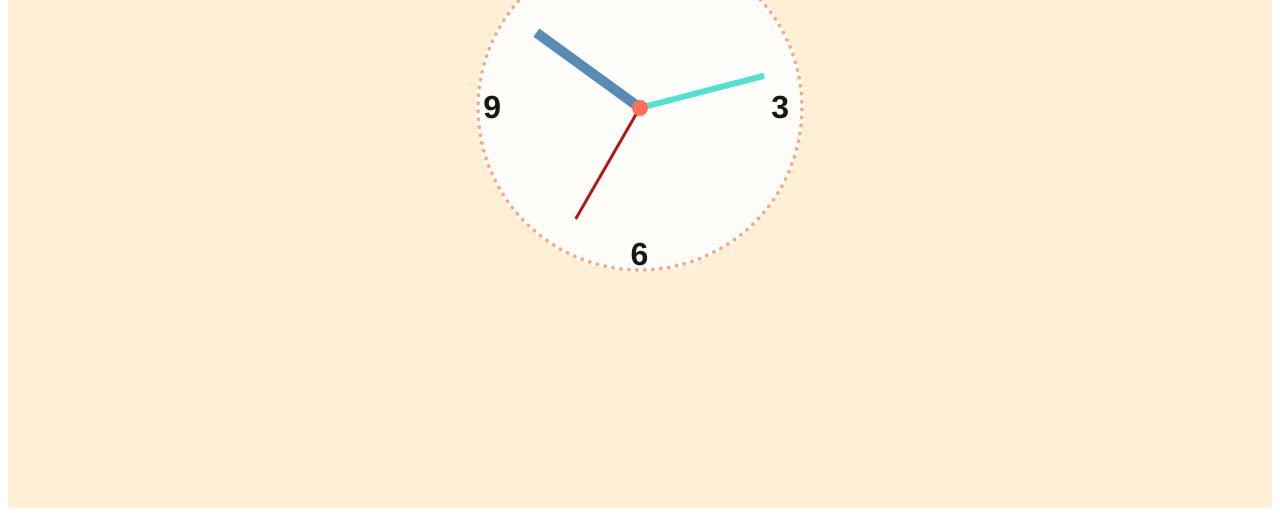
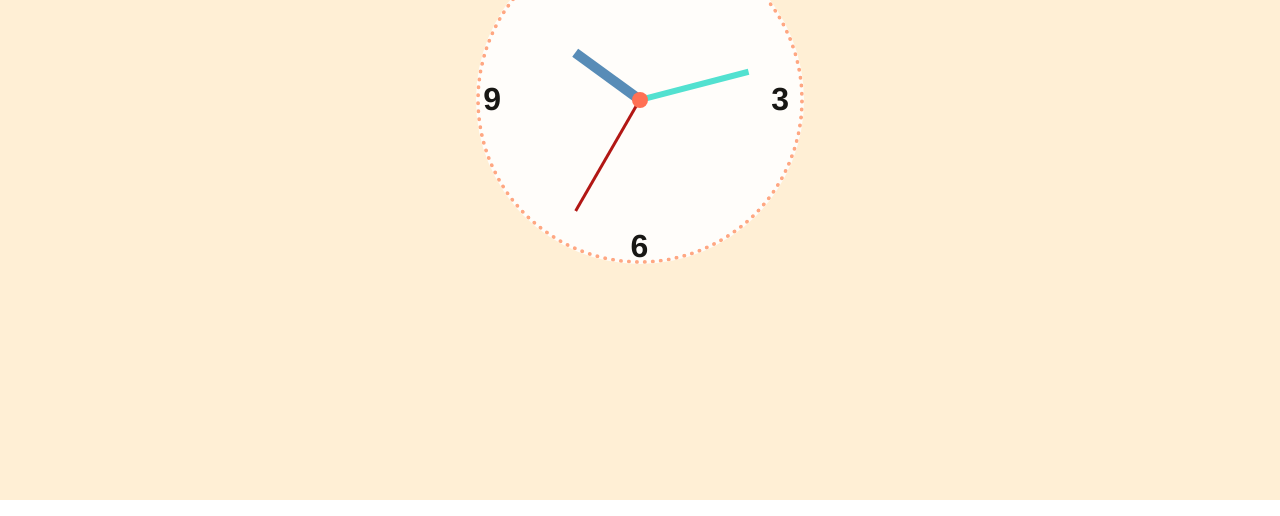
Before and after one commit to Karpikovas/watch, a plain HTML site: page index.html in a window 1280 px wide. Shown: the part 300-816 px from the top of the page. Drawn offline with Linux system fonts and the light colour scheme.

Commit message:
Edit CSS

```diff
--- a/index.html
+++ b/index.html
@@ -18,11 +18,11 @@
     <div class="digit digit__six">6</div>
     <div class="digit digit__nine">9</div>
 
+    <div id="hand__hour-hand" class="hand hand__hour-hand"></div>
+    <div id="hand__minute-hand" class="hand hand__minute-hand"></div>
+    <div id="hand__second-hand" class="hand hand__second-hand"></div>
+
     <div class='center'></div>
-
-    <div id="hand__second-hand" class="hand hand__second-hand"></div>
-    <div id="hand__minute-hand" class="hand hand__minute-hand"></div>
-    <div id="hand__hour-hand" class="hand hand__hour-hand"></div>
 
   </div>
   <div id="example"></div>
--- a/style.css
+++ b/style.css
@@ -1,11 +1,16 @@
+html, body {
+  margin: 0;
+  padding: 0;
+  height: 100%;
+}
 .main
 {
   display: flex;
   flex-direction: column;
   flex-grow: 1;
-  min-height: 100vh;
+  height: 100%;
   justify-content: center;
-  align-items: middle;
+  align-items: center;
   background: #FFEFD5
 }
 
@@ -27,42 +32,40 @@
   display: block;
   width: 1em;
   height: 1em;
-  margin: 9.5em 9.5em auto;
+  top: 50%;
+  left: 50%;
+  margin-top: -0.5em;
+  margin-left: -0.5em;
   background:#FF6347;
   border-radius: 50%;
-  z-index: 4;
 }
 
 .hand {
-  height: 8em;
-  position: relative;
+  position: absolute;
+  left: 50%;
+  bottom: 50%; /* bottom - чтобы не зависеть от длины стрелок и не вычитать 180 из поворота */
   transform-origin: bottom center;
 }
-
 .hand__second-hand {
   width:0.2em;
-  top:2em;
-  left: 9.9em;
+  height: 8em;
+  margin-left: -0.1em;
   background:#a00;
-  z-index: 3;
 }
 .hand__minute-hand {
   width:0.4em;
-  top: -6em;
-  left: 9.8em;
+  height: 7em;
+  margin-left: -0.2em;
   background:#40E0D0;
-  z-index: 2;
 }
-
 .hand__hour-hand
 {
   width:0.6em;
-  top: -14em;
-  left:9.7em;
+  height: 5em;
+  margin-left: -0.3em;
   background: #4682B4;
-  z-index: 1;
-  transform: rotate(-180deg);
 }
+
 
 .digit {
   position: absolute;
@@ -72,7 +75,7 @@
   font-size: 2em;
   font-weight: bold;
   text-align: center;
-  z-index: 4;
+
 }
 .digit__twelve {
    margin: 0 4.4em auto;
```
